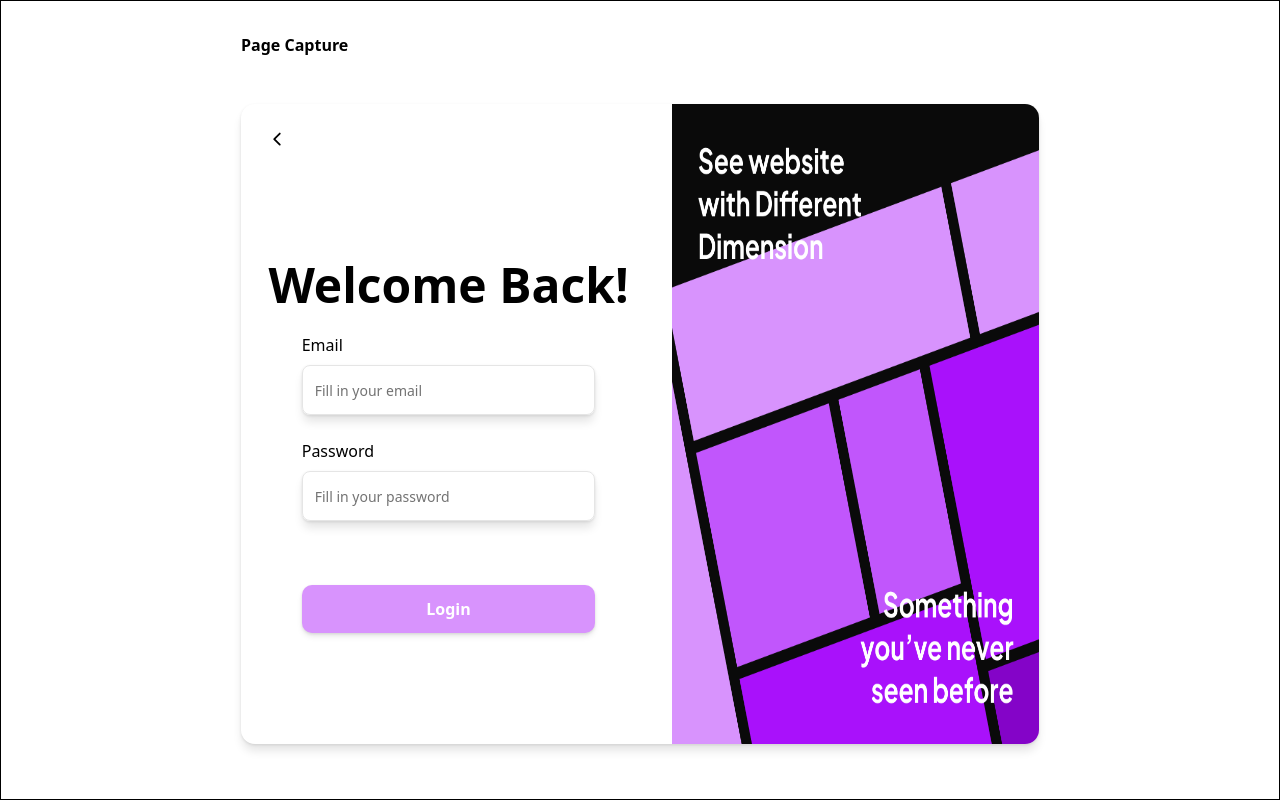
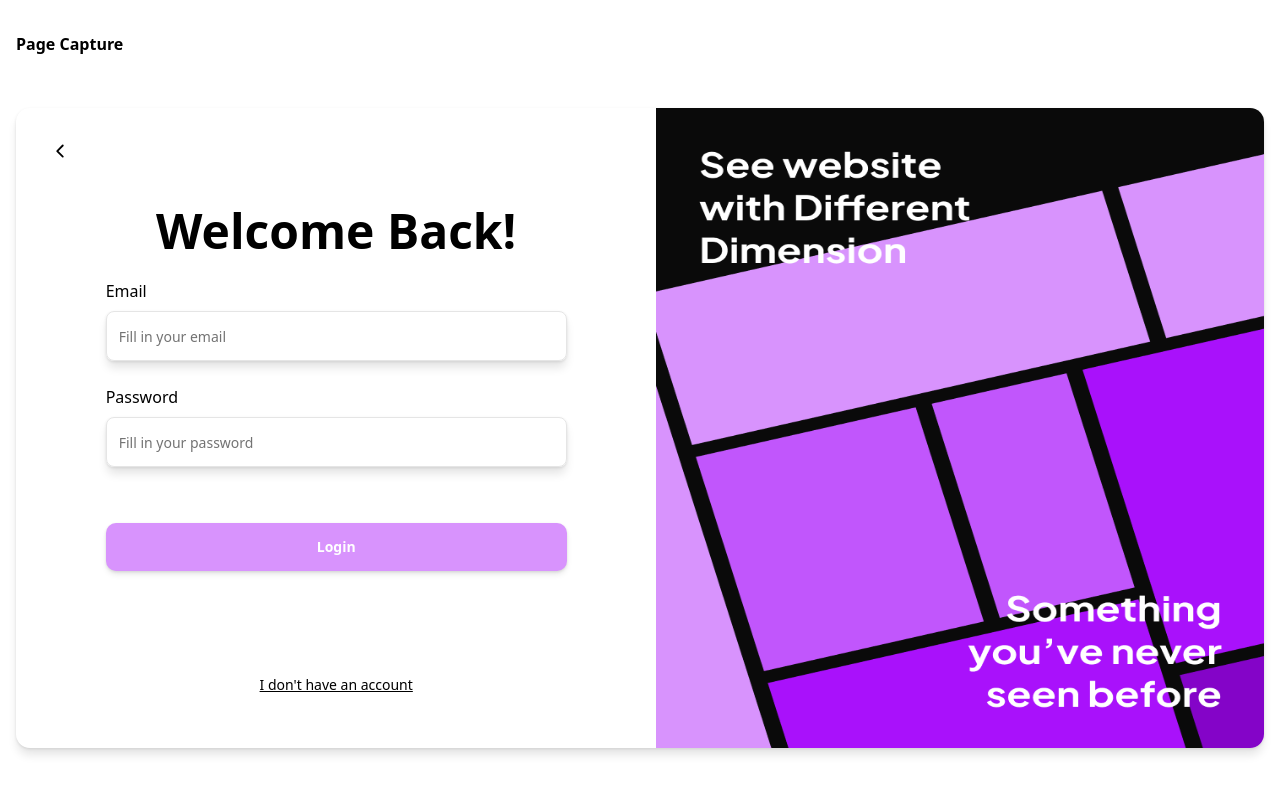
Before and after one commit to SyahrulBhudiF/PageCapture, a Next.js app: page /login in a window 1280 px wide. Built offline with nearby package versions, Linux system fonts and the light colour scheme; no server answers.

Commit message:
feat(Auth): Impl login with google and refactored some messy code

```diff
--- a/app/(auth)/layout.tsx
+++ b/app/(auth)/layout.tsx
@@ -8,16 +8,21 @@ export default function ({
 	children: React.ReactNode;
 }>) {
 	return (
-		<div className="w-full h-screen py-8 px-[30vh] border">
-			<p className="font-bold text-base">Page Capture</p>
-			<div className="flex flex-col justify-center h-full">
-				<div className="flex gap-10 shadow-xl rounded-xl pl-6 h-[80vh]">
-					<div className="flex flex-col gap-6 w-full py-6">
-						<ChevronLeft className="w-6 h-6" />
+		<main className="w-screen h-screen flex flex-col bg-white">
+			<header className="py-8">
+				<div className="w-full max-w-7xl mx-auto px-4">
+					<p className="font-bold text-base">Page Capture</p>
+				</div>
+			</header>
+
+			<div className="flex-1 flex justify-center items-center px-4 pb-8">
+				<div className="flex w-full max-w-7xl shadow-xl rounded-xl h-[80vh] max-h-xl">
+					<div className="flex flex-col gap-6 w-full p-6 md:p-8">
+						<ChevronLeft className="w-6 h-6 cursor-pointer" />
 						{children}
 					</div>
 
-					<div className="w-full h-full relative">
+					<div className="hidden md:block w-full h-full relative">
 						<Image
 							src="/img/banner.png"
 							fill
@@ -28,6 +33,6 @@ export default function ({
 					</div>
 				</div>
 			</div>
-		</div>
+		</main>
 	);
 }
--- a/app/(auth)/login/page.tsx
+++ b/app/(auth)/login/page.tsx
@@ -3,16 +3,60 @@
 import Form from "next/form";
 import { Label } from "@/components/ui/label";
 import { Input } from "@/components/ui/input";
-import { useActionState } from "react";
-import { login, type LoginState } from "@/app/(auth)/login/actions";
+import { useActionState, useEffect } from "react";
+import { login, verifyGoogleToken, type LoginState } from "@/app/(auth)/login/actions";
+import { toast } from "sonner";
+import { useRouter } from "next/navigation";
+import { Button } from "@/components/ui/button";
+import { CredentialResponse, GoogleLogin } from "@react-oauth/google";
+import Link from "next/link";
 
 export default function Login() {
 	const [state, formAction, pending] = useActionState<LoginState, FormData>(login, null);
+	const router = useRouter();
+
+	useEffect(() => {
+		if (state?.error) {
+			toast.warning("Login failed", {
+				description: `${state.error}`,
+			});
+			return;
+		}
+
+		if (state?.success) {
+			toast.success("Login successful", {
+				description: "Welcome back!",
+			});
+			router.push("/dashboard");
+		}
+	}, [state]);
+
+	async function handleGoogleLogin(credentialResponse: CredentialResponse) {
+		if (typeof window === "undefined") return;
+
+		if (!credentialResponse.credential) {
+			toast.error("Login Failed", { description: "Could not get credential from Google." });
+			return;
+		}
+
+		const result = await verifyGoogleToken(credentialResponse.credential);
+
+		if (result.success) {
+			toast.success("Login Successful!", {
+				description: "Redirecting to your dashboard...",
+			});
+			router.push("/dashboard");
+		} else {
+			toast.error("Login Failed", {
+				description: result.error || "An unknown error occurred.",
+			});
+		}
+	}
 
 	return (
 		<div className="flex flex-col items-center justify-center h-full gap-6">
 			<p className="font-semibold text-5xl">Welcome Back!</p>
-			<Form action={formAction} formMethod="POST" className="flex flex-col gap-16 w-[80%]">
+			<Form action={formAction} formMethod="POST" className="flex flex-col gap-14 w-[80%]">
 				<div className="space-y-6">
 					<Label htmlFor="email" className="text-md flex flex-col gap-2">
 						<p className="text-start w-full">Email</p>
@@ -24,6 +68,9 @@ export default function Login() {
 							className="shadow-xl py-6"
 							required
 						/>
+						{state?.fieldErrors?.email?.[0] && (
+							<p className="text-red-500 text-sm">{state.fieldErrors.email[0]}</p>
+						)}
 					</Label>
 					<Label htmlFor="password" className="text-md flex flex-col gap-2">
 						<p className="text-start w-full">Password</p>
@@ -35,17 +82,38 @@ export default function Login() {
 							className="shadow-xl py-6"
 							required
 						/>
+						{state?.fieldErrors?.password?.[0] && (
+							<p className="text-red-500 text-sm">{state.fieldErrors.password[0]}</p>
+						)}
 					</Label>
 				</div>
-				{state?.error && <p className="text-red-600">{JSON.stringify(state.error)}</p>}
-				{state?.success && <p className="text-green-600">Logged in!</p>}
-				<button
-					type="submit"
-					disabled={pending}
-					className="bg-primary text-white font-semibold py-3 rounded-lg shadow-lg hover:brightness-95 cursor-pointer transition duration-300 ease-in-out"
-				>
-					Login
-				</button>
+				<div className="space-y-8">
+					<Button
+						type="submit"
+						variant="default"
+						disabled={pending}
+						className="bg-primary w-full text-white font-semibold py-6 rounded-lg shadow-lg hover:brightness-90 cursor-pointer transition duration-300 ease-in-out"
+					>
+						Login
+					</Button>
+					<div className="flex justify-center">
+						<GoogleLogin
+							shape="pill"
+							width="150"
+							locale="en_US"
+							onSuccess={(res) => void handleGoogleLogin(res)}
+							onError={() => {
+								toast.error("Login Failed", {
+									description: "Google authentication process failed. Please try again.",
+								});
+							}}
+							useOneTap
+						/>
+					</div>
+					<Link href="/register" className="text-sm underline flex justify-center">
+						I don't have an account
+					</Link>
+				</div>
 			</Form>
 		</div>
 	);
--- a/app/layout.tsx
+++ b/app/layout.tsx
@@ -2,6 +2,8 @@ import type { Metadata } from "next";
 import { Plus_Jakarta_Sans } from "next/font/google";
 import "./globals.css";
 import type React from "react";
+import { Toaster } from "@/components/ui/sonner";
+import { GoogleOAuthProvider } from "@react-oauth/google";
 
 const plusJakartaSans = Plus_Jakarta_Sans({
 	variable: "--plus-jakarta-sans",
@@ -18,9 +20,16 @@ export default function RootLayout({
 }: Readonly<{
 	children: React.ReactNode;
 }>) {
+	const googleClientId = process.env.NEXT_PUBLIC_GOOGLE_CLIENT_ID || "";
+
 	return (
 		<html lang="en">
-			<body className={`${plusJakartaSans.variable} antialiased w-full h-screen`}>{children}</body>
+			<body className={`${plusJakartaSans.variable} antialiased w-full h-screen`}>
+				<GoogleOAuthProvider clientId={googleClientId}>
+					{children}
+					<Toaster richColors />
+				</GoogleOAuthProvider>
+			</body>
 		</html>
 	);
 }
--- /dev/null
+++ b/components/ui/button.tsx
@@ -0,0 +1,56 @@
+import * as React from "react";
+import { Slot } from "@radix-ui/react-slot";
+import { cva, type VariantProps } from "class-variance-authority";
+
+import { cn } from "@/lib/utils";
+
+const buttonVariants = cva(
+	"inline-flex items-center justify-center gap-2 whitespace-nowrap rounded-md text-sm font-medium transition-all disabled:pointer-events-none disabled:opacity-50 [&_svg]:pointer-events-none [&_svg:not([class*='size-'])]:size-4 shrink-0 [&_svg]:shrink-0 outline-none focus-visible:border-ring focus-visible:ring-ring/50 focus-visible:ring-[3px] aria-invalid:ring-destructive/20 dark:aria-invalid:ring-destructive/40 aria-invalid:border-destructive",
+	{
+		variants: {
+			variant: {
+				default: "bg-primary text-primary-foreground shadow-xs hover:bg-primary/90",
+				destructive:
+					"bg-destructive text-white shadow-xs hover:bg-destructive/90 focus-visible:ring-destructive/20 dark:focus-visible:ring-destructive/40 dark:bg-destructive/60",
+				outline:
+					"border bg-background shadow-xs hover:bg-accent hover:text-accent-foreground dark:bg-input/30 dark:border-input dark:hover:bg-input/50",
+				secondary: "bg-secondary text-secondary-foreground shadow-xs hover:bg-secondary/80",
+				ghost: "hover:bg-accent hover:text-accent-foreground dark:hover:bg-accent/50",
+				link: "text-primary underline-offset-4 hover:underline",
+			},
+			size: {
+				default: "h-9 px-4 py-2 has-[>svg]:px-3",
+				sm: "h-8 rounded-md gap-1.5 px-3 has-[>svg]:px-2.5",
+				lg: "h-10 rounded-md px-6 has-[>svg]:px-4",
+				icon: "size-9",
+			},
+		},
+		defaultVariants: {
+			variant: "default",
+			size: "default",
+		},
+	},
+);
+
+function Button({
+	className,
+	variant,
+	size,
+	asChild = false,
+	...props
+}: React.ComponentProps<"button"> &
+	VariantProps<typeof buttonVariants> & {
+		asChild?: boolean;
+	}) {
+	const Comp = asChild ? Slot : "button";
+
+	return (
+		<Comp
+			data-slot="button"
+			className={cn(buttonVariants({ variant, size, className }))}
+			{...props}
+		/>
+	);
+}
+
+export { Button, buttonVariants };
--- /dev/null
+++ b/components/ui/sonner.tsx
@@ -0,0 +1,37 @@
+"use client";
+
+import { useTheme } from "next-themes";
+import { Toaster as Sonner, ToasterProps } from "sonner";
+
+const Toaster = ({ ...props }: ToasterProps) => {
+	const { theme = "system" } = useTheme();
+
+	return (
+		<Sonner
+			theme={theme as ToasterProps["theme"]}
+			className="toaster group shadow-2xl"
+			style={
+				{
+					"--normal-bg": "var(--popover)",
+					"--normal-text": "var(--popover-foreground)",
+					"--normal-border": "var(--border)",
+
+					"--success-bg": "var(--primary)",
+					"--success-text": "var(--primary-foreground)",
+					"--success-border": "var(--primary)",
+
+					"--error-bg": "var(--destructive)",
+					"--error-text": "var(--destructive-foreground)",
+					"--error-border": "var(--destructive)",
+
+					"--warning-bg": "var(--accent)",
+					"--warning-text": "var(--accent-foreground)",
+					"--warning-border": "var(--accent)",
+				} as React.CSSProperties
+			}
+			{...props}
+		/>
+	);
+};
+
+export { Toaster };
--- a/lib/schema/auth.ts
+++ b/lib/schema/auth.ts
@@ -23,10 +23,10 @@ export const RegisterSchema = z
 	});
 
 export const LoginResponseSchema = z.object({
-	accessToken: z.string(),
-	refreshToken: z.string(),
+	access_token: z.string(),
+	refresh_token: z.string(),
 });
 
 export const RefreshResponseSchema = z.object({
-	accessToken: z.string(),
+	access_token: z.string(),
 });
--- a/lib/utils.ts
+++ b/lib/utils.ts
@@ -1,18 +1,20 @@
 import { clsx, type ClassValue } from "clsx";
 import { twMerge } from "tailwind-merge";
-import type { StandardSchemaV1Issue } from "@tanstack/form-core";
+import { z } from "zod";
 
 export function cn(...inputs: ClassValue[]) {
 	return twMerge(clsx(inputs));
 }
 
-export function errFormat(err?: string | StandardSchemaV1Issue[] | null): string {
-	if (!err) return "";
-	if (Array.isArray(err)) {
-		return err
-			.map((e) => e?.message ?? "")
-			.filter(Boolean)
-			.join(", ");
+export function zodFieldErrors(error: z.ZodError): Record<string, string[]> {
+	const tree = z.treeifyError(error);
+
+	const fieldErrors: Record<string, string[]> = {};
+	if ("properties" in tree && tree.properties) {
+		for (const [key, value] of Object.entries(tree.properties)) {
+			fieldErrors[key] = value.errors ?? [];
+		}
 	}
-	return err;
+
+	return fieldErrors;
 }
--- a/package.json
+++ b/package.json
@@ -15,15 +15,20 @@
 	},
 	"dependencies": {
 		"@radix-ui/react-label": "^2.1.7",
+		"@radix-ui/react-slot": "^1.2.3",
+		"@react-oauth/google": "^0.12.2",
 		"@tanstack/react-form": "^1.15.0",
+		"@types/google-one-tap": "^1.2.6",
 		"class-variance-authority": "^0.7.1",
 		"clsx": "^2.1.1",
 		"effect": "^3.17.3",
 		"lucide-react": "^0.528.0",
 		"next": "15.4.4",
 		"next-safe-action": "^8.0.8",
+		"next-themes": "^0.4.6",
 		"react": "19.1.0",
 		"react-dom": "19.1.0",
+		"sonner": "^2.0.7",
 		"tailwind-merge": "^3.3.1",
 		"zod": "^4.0.10"
 	},
```
Also changed, not shown: app/(auth)/login/actions.ts (+57 -6 lines), lib/api/client.ts (+18 -10 lines), 1 other file (tests, documents, lock files or other folders).
